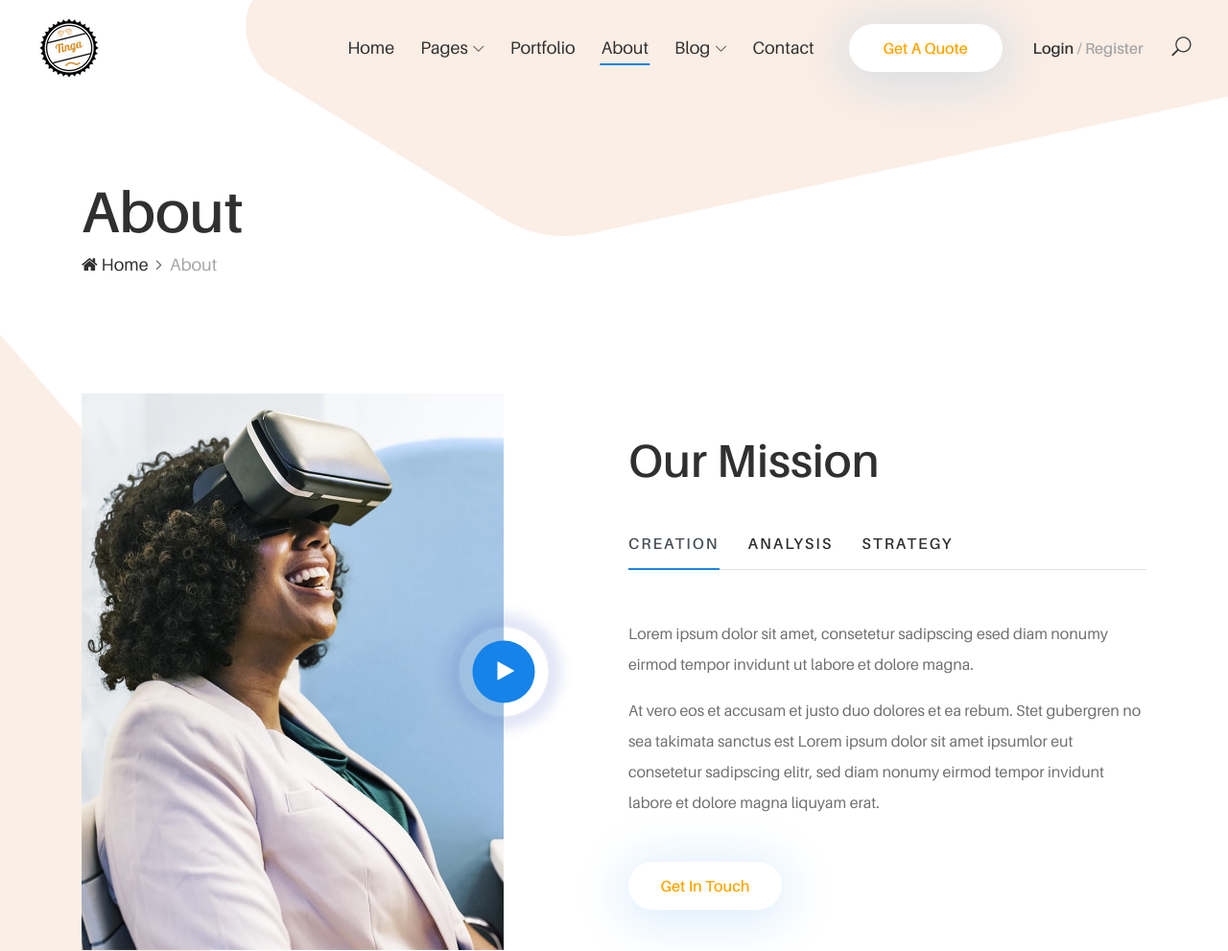
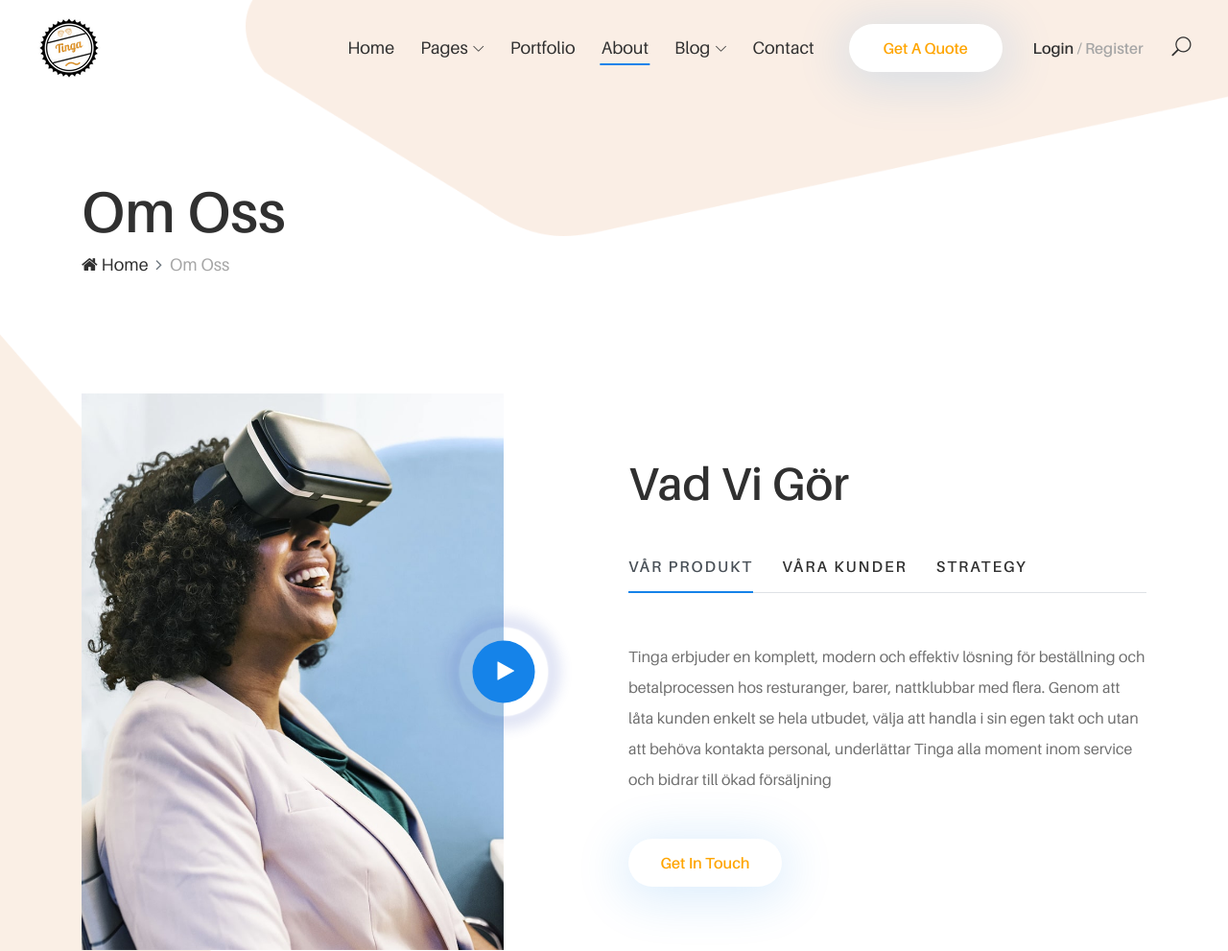
Before and after one commit to dahleri/tinga, a website: page about.html in a window 1280 px wide. Shown: the top 991 px of the page at 96% size. Drawn offline with Linux system fonts and the light colour scheme; files whose address does not match are found by name.

Commit message:
Ändrar texten på Om oss

```diff
--- a/about.html
+++ b/about.html
@@ -2,9 +2,6 @@
 <html lang="en">
 
 
-    <!-- Testar att ändra -->
-
-	<!--Testar ändra från desktop -->
 <head>
     <meta charset="UTF-8">
     <meta name="description" content="uza - Model Agency HTML5 Template">
@@ -81,7 +78,7 @@
                                 <li><a href="#">Pages</a>
                                     <ul class="dropdown">
                                         <li><a href="./index.html">- Home</a></li>
-                                        <li><a href="./about.html">- About</a></li>
+                                        <li><a href="./about.html">- Om Oss</a></li>
                                         <li><a href="./services.html">- Services</a></li>
                                         <li><a href="./portfolio.html">- Portfolio</a></li>
                                         <li><a href="./portfolio-single.html">- Single Portfolio</a></li>
@@ -146,11 +143,11 @@
             <div class="row h-100 align-items-end">
                 <div class="col-12">
                     <div class="breadcumb--con">
-                        <h2 class="title">About</h2>
+                        <h2 class="title">Om oss</h2>
                         <nav aria-label="breadcrumb">
                             <ol class="breadcrumb">
                                 <li class="breadcrumb-item"><a href="#"><i class="fa fa-home"></i> Home</a></li>
-                                <li class="breadcrumb-item active" aria-current="page">About</li>
+                                <li class="breadcrumb-item active" aria-current="page">Om oss</li>
                             </ol>
                         </nav>
                     </div>
@@ -183,20 +180,23 @@
                 <!-- About Us Content -->
                 <div class="col-12 col-lg-6">
                     <div class="section-heading mb-5">
-                        <h2>Our Mission</h2>
+                        <h2>Vad vi gör</h2>
                     </div>
 
                     <div class="about-us-content mb-80">
                         <div class="about-tab-area">
                             <ul class="nav nav-tabs mb-50" id="mona_modelTab" role="tablist">
                                 <li class="nav-item">
-                                    <a class="nav-link active" id="tab1" data-toggle="tab" href="#tab-1" role="tab" aria-controls="tab-1" aria-selected="true">CREATION</a>
+                                    <a class="nav-link active" id="tab1" data-toggle="tab" href="#tab-1" role="tab" aria-controls="tab-1" aria-selected="true">Vår produkt</a>
                                 </li>
                                 <li class="nav-item">
-                                    <a class="nav-link" id="tab2" data-toggle="tab" href="#tab-2" role="tab" aria-controls="tab-2" aria-selected="false"> ANALYSIS</a>
+                                    <a class="nav-link" id="tab2" data-toggle="tab" href="#tab-2" role="tab" aria-controls="tab-2" aria-selected="false">Våra kunder</a>
                                 </li>
                                 <li class="nav-item">
-                                    <a class="nav-link" id="tab3" data-toggle="tab" href="#tab-3" role="tab" aria-controls="tab-3" aria-selected="false">STRATEGY</a>
+                                    <a class="nav-link" id="tab3" data-toggle="tab" href="#tab-3" role="tab" aria-controls="tab-3"
+
+
+ aria-selected="false">STRATEGY</a>
                                 </li>
                             </ul>
                         </div>
@@ -207,8 +207,9 @@
                                 <div class="tab-pane fade show active" id="tab-1" role="tabpanel" aria-labelledby="tab1">
                                     <!-- Tab Content Text -->
                                     <div class="tab-content-text">
-                                        <p>Lorem ipsum dolor sit amet, consetetur sadipscing esed diam nonumy eirmod tempor invidunt ut labore et dolore magna.</p>
-                                        <p>At vero eos et accusam et justo duo dolores et ea rebum. Stet gubergren no sea takimata sanctus est Lorem ipsum dolor sit amet ipsumlor eut consetetur sadipscing elitr, sed diam nonumy eirmod tempor invidunt labore et dolore magna liquyam erat.</p>
+                                        <p> Tinga erbjuder en komplett, modern och effektiv lösning för beställning och betalprocessen hos resturanger, barer, nattklubbar med flera. Genom att låta kunden enkelt se hela utbudet, välja att handla i sin egen takt och utan att behöva kontakta personal, underlättar Tinga alla moment inom service och bidrar till ökad försäljning
+										</p>
+
                                         <a href="#" class="btn uza-btn mt-30">Get In Touch</a>
                                     </div>
                                 </div>
```
